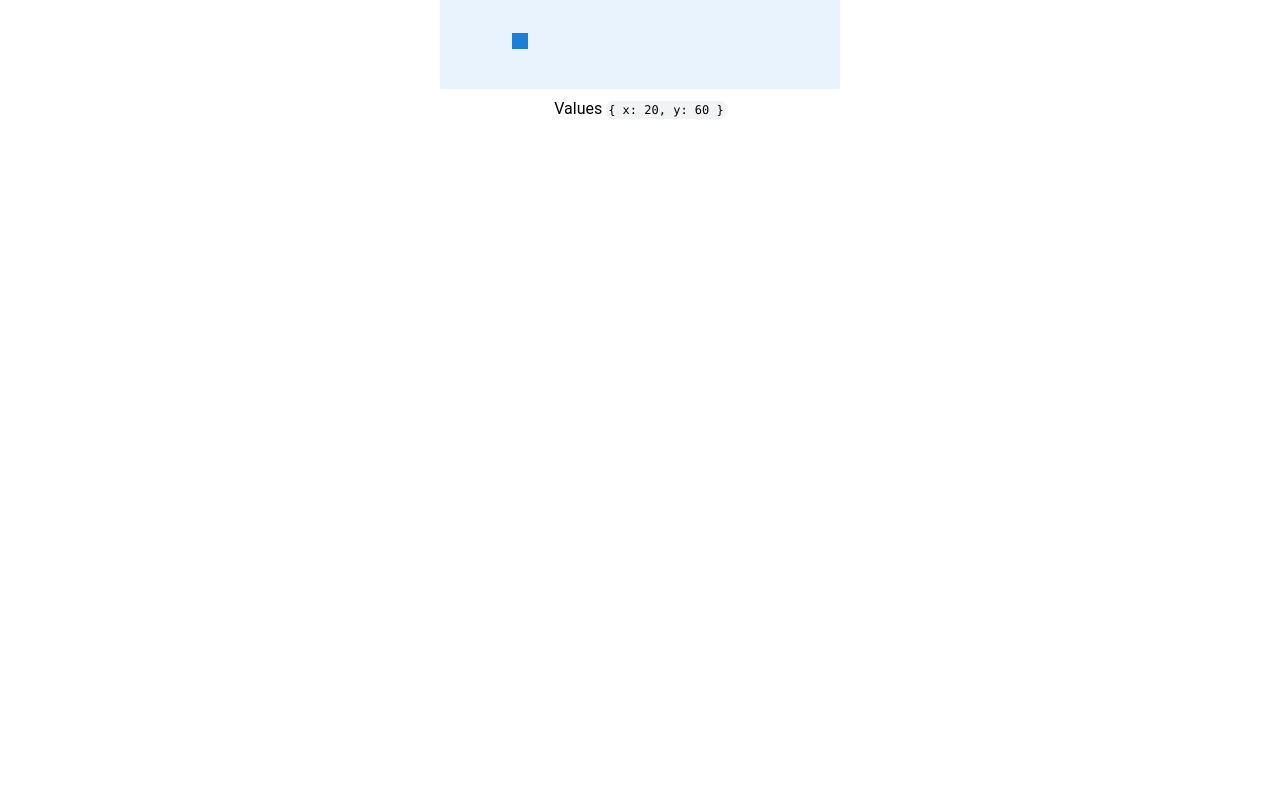
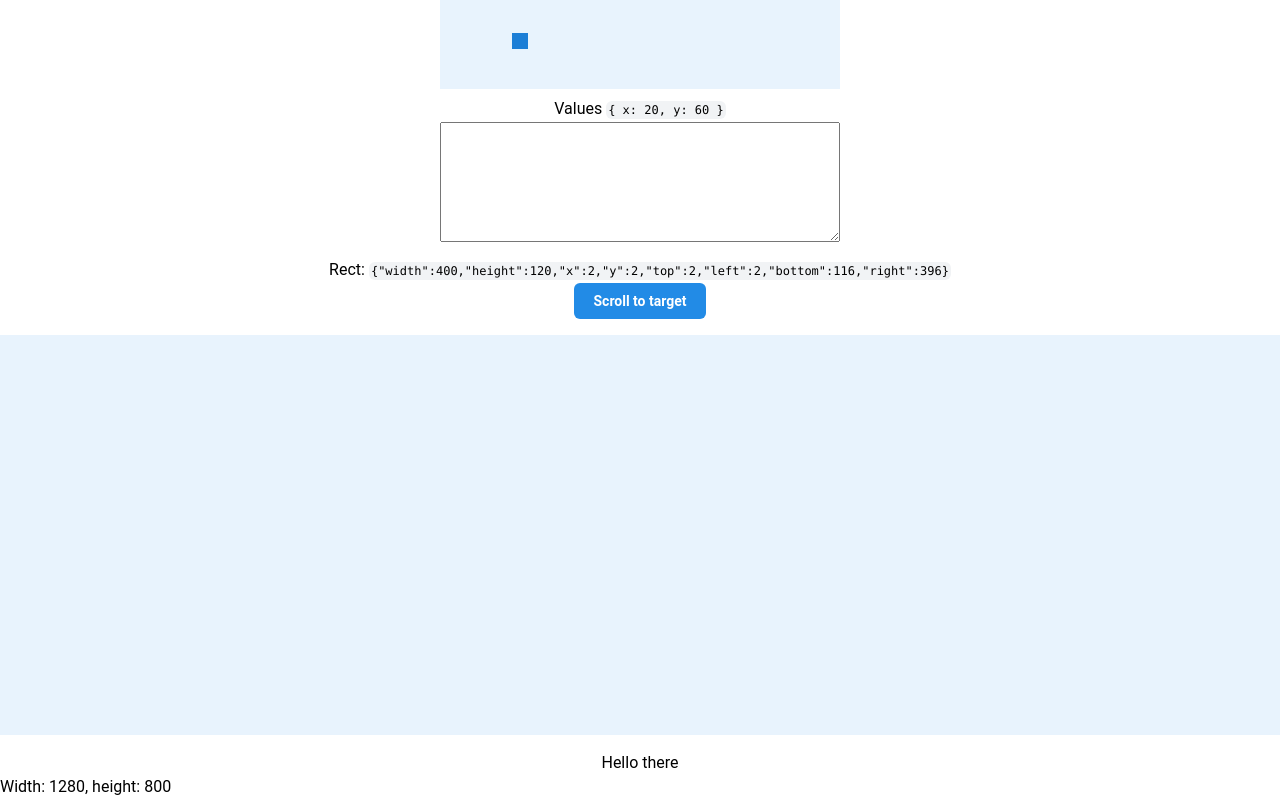
Before and after one commit to SanjeevRoyy/MantineLibrary, a React (Vite) app: page / in a window 1280 px wide. Shown: the part 1260-2060 px from the top of the page. Before the commit the page ends 1382 px from the top, so only its background shows below. Built offline with nearby package versions, Linux system fonts and the light colour scheme.

Commit message:
added viewport,scroll

```diff
--- a/src/App.jsx
+++ b/src/App.jsx
@@ -30,6 +30,9 @@ import Intersection from './components/mantinehooks/ui and dom/Intersection';
 import MediaQuery from './components/mantinehooks/ui and dom/MediaQuery';
 import Mouse from './components/mantinehooks/ui and dom/Mouse';
 import Move from './components/mantinehooks/ui and dom/Move';
+import ResizeObserver from './components/mantinehooks/ui and dom/ResizeObserver';
+import Scroll from './components/mantinehooks/ui and dom/Scroll';
+import ViewPortSize from './components/mantinehooks/ui and dom/ViewPortSize';
 
 
 
@@ -71,6 +74,9 @@ function App() {
       <MediaQuery />
       <Mouse />
       <Move />
+      <ResizeObserver/>
+      <Scroll/>
+      <ViewPortSize/>
     </>
 
 
--- /dev/null
+++ b/src/components/mantinehooks/ui and dom/ResizeObserver.jsx
@@ -0,0 +1,17 @@
+import React from 'react'
+import { useResizeObserver } from '@mantine/hooks'
+import { Code, Group, Text, rem} from '@mantine/core'
+
+const ResizeObserver = () => {
+    const[ref,rect]= useResizeObserver()
+  return (
+    <>
+   <Group style={{display:'flex',flexDirection:'column'}} justify='center'>
+   <textarea ref={ref} style={{width: rem(400),height:rem(120)}}/>
+
+   <Text ta={'center'}>Rect: <Code>{JSON.stringify(rect)}</Code></Text></Group>
+   </>
+  )
+}
+
+export default ResizeObserver
--- /dev/null
+++ b/src/components/mantinehooks/ui and dom/Scroll.jsx
@@ -0,0 +1,30 @@
+import { useScrollIntoView } from '@mantine/hooks';
+import { Button, Text, Group, Box } from '@mantine/core';
+
+export default function Scroll() {
+  const { scrollIntoView, targetRef } = useScrollIntoView<HTMLDivElement>({
+    offset: 60,
+  });
+
+  return (
+    <Group justify="center">
+      <Button
+        onClick={() =>
+          scrollIntoView({
+            alignment: 'center',
+          })
+        }
+      >
+        Scroll to target
+      </Button>
+      <Box
+        style={{
+          width: '100%',
+          height: '50vh',
+          backgroundColor: 'var(--mantine-color-blue-light)',
+        }}
+      />
+      <Text ref={targetRef}>Hello there</Text>
+    </Group>
+  );
+}
--- /dev/null
+++ b/src/components/mantinehooks/ui and dom/ViewPortSize.jsx
@@ -0,0 +1,6 @@
+import { useViewportSize } from '@mantine/hooks';
+
+export default function ViewPortSize() {
+  const { height, width } = useViewportSize();
+  return <>Width: {width}, height: {height}</>;
+}
```
